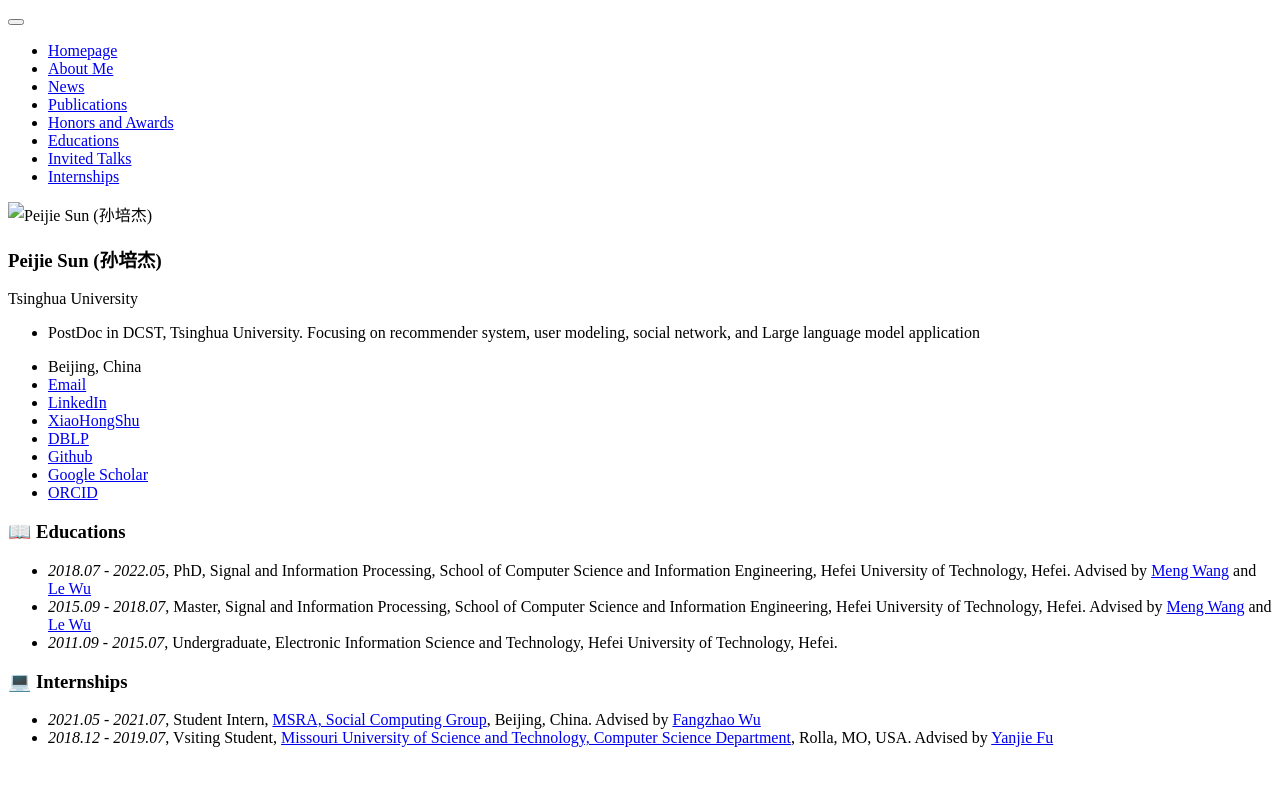
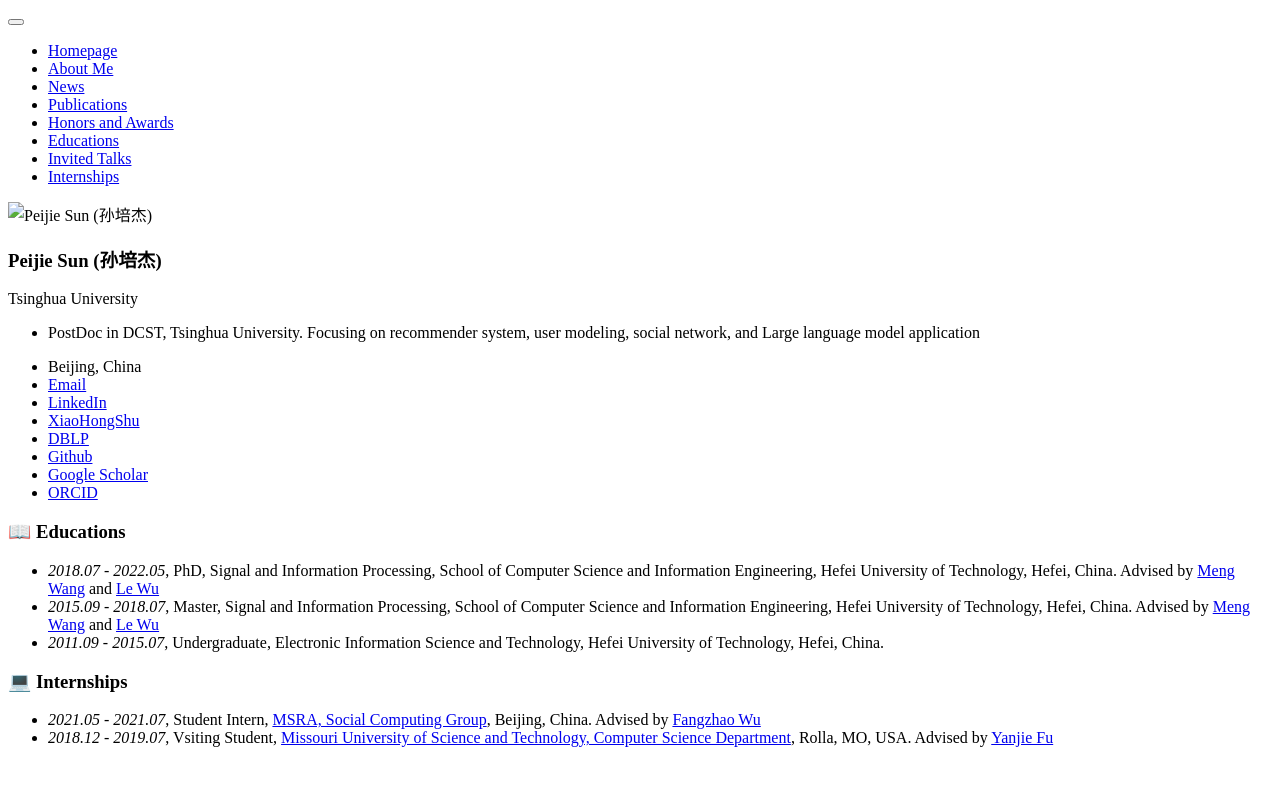
Before and after one commit to PeiJieSun/peijiesun.github.io, a Jekyll site: the page built from _pages/includes/others.md, in a window 1280 px wide. Shown: the top 786 px of the page. Built offline with Jekyll 4.4.1, drawn with Linux system fonts in a browser that asks for light colours; our own code applies the rules of GitHub Pages for plain Markdown files.

Commit message:
Update others.md

```diff
--- a/_pages/includes/others.md
+++ b/_pages/includes/others.md
@@ -1,8 +1,8 @@
 
 # 📖 Educations
-- *2018.07 - 2022.05*, PhD, Signal and Information Processing, School of Computer Science and Information Engineering, Hefei University of Technology, Hefei. Advised by [Meng Wang](https://scholar.google.com/citations?user=rHagaaIAAAAJ) and [Le Wu](https://scholar.google.com/citations?user=4EzlnxwAAAAJ)
-- *2015.09 - 2018.07*, Master, Signal and Information Processing, School of Computer Science and Information Engineering, Hefei University of Technology, Hefei. Advised by [Meng Wang](https://scholar.google.com/citations?user=rHagaaIAAAAJ) and [Le Wu](https://scholar.google.com/citations?user=4EzlnxwAAAAJ)
-- *2011.09 - 2015.07*, Undergraduate, Electronic Information Science and Technology, Hefei University of Technology, Hefei.
+- *2018.07 - 2022.05*, PhD, Signal and Information Processing, School of Computer Science and Information Engineering, Hefei University of Technology, Hefei, China. Advised by [Meng Wang](https://scholar.google.com/citations?user=rHagaaIAAAAJ) and [Le Wu](https://scholar.google.com/citations?user=4EzlnxwAAAAJ)
+- *2015.09 - 2018.07*, Master, Signal and Information Processing, School of Computer Science and Information Engineering, Hefei University of Technology, Hefei, China. Advised by [Meng Wang](https://scholar.google.com/citations?user=rHagaaIAAAAJ) and [Le Wu](https://scholar.google.com/citations?user=4EzlnxwAAAAJ)
+- *2011.09 - 2015.07*, Undergraduate, Electronic Information Science and Technology, Hefei University of Technology, Hefei, China.
 
 # 💻 Internships
 - *2021.05 - 2021.07*, Student Intern, [MSRA, Social Computing Group](https://www.microsoft.com/en-us/research/group/machine-learning-research-group/), Beijing, China. Advised by [Fangzhao Wu](https://scholar.google.com/citations?user=0SZVO0sAAAAJ)
```
